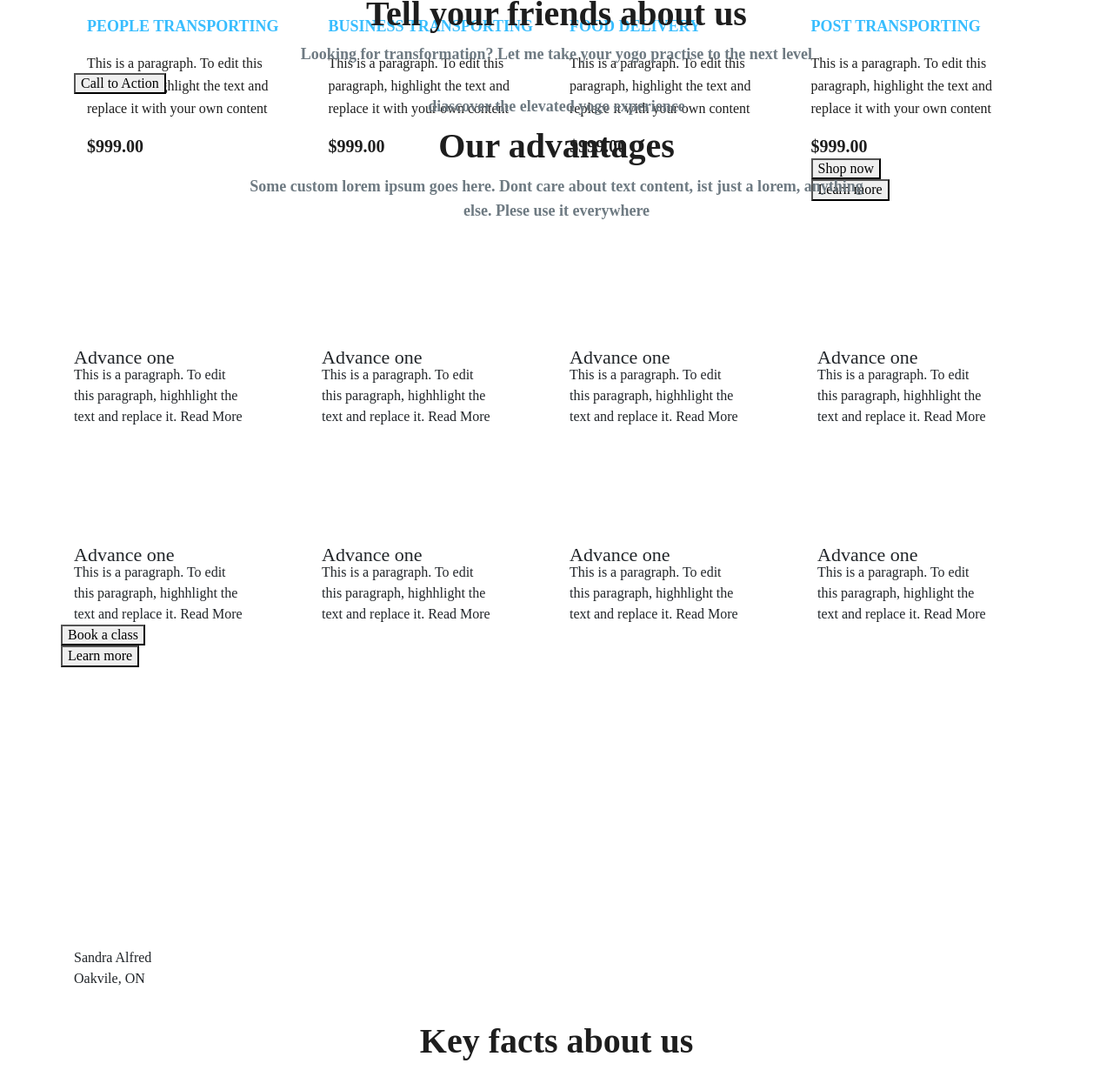
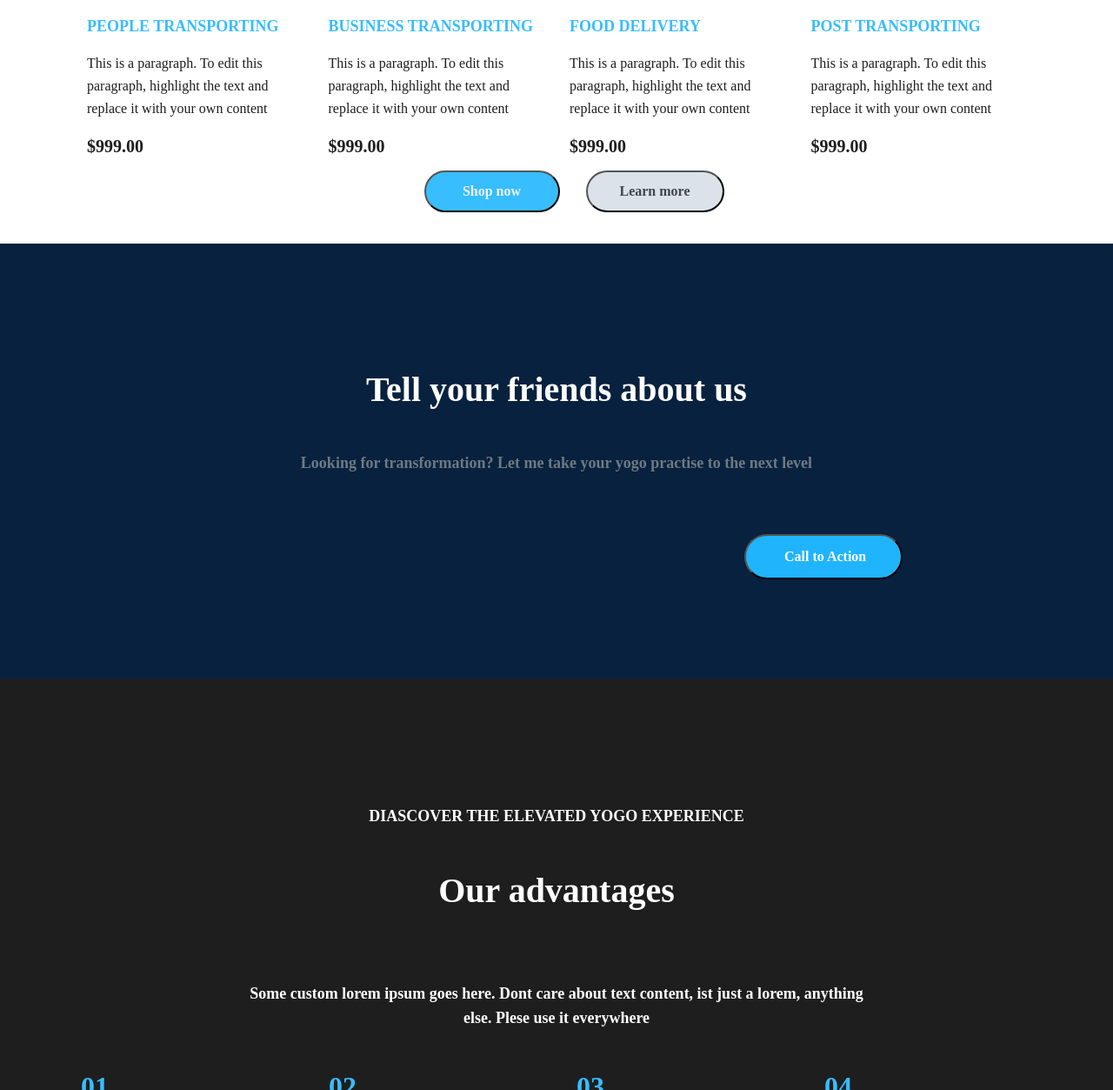
Before and after one commit to O-Shkoropad/verstka_1, a plain HTML site: page index.html in a window 1280 px wide. Shown: the part 1547-2800 px from the top of the page at 87% size. Drawn offline with nearby package versions, Linux system fonts and the light colour scheme.

Commit message:
Add files via upload

```diff
--- a/css/style.css
+++ b/css/style.css
@@ -106,8 +106,19 @@ h6 {
     font-weight: bold;
     font-size: 18px;
     line-height: 28px;
-    text-transform: uppercase;
+
     color: #FFFFFF;
+}
+.yui{
+    line-height: 26px;
+    align-items: center;
+    text-align: center;
+    font-family: Muli;
+    font-style: normal;
+    font-weight: normal;
+    font-size: 16px;
+    color: #FFFFFF;
+
 }
 /*header*/
 
@@ -161,7 +172,6 @@ li a:hover {
 
 .flex-container {
     display: flex;
-
     margin-top:174px;
 
 }
@@ -233,3 +243,303 @@ p{
     text-transform: uppercase;
     color: #38BDFE;
 }
+
+.button{
+    width:156px;
+    height:48px;
+    border-radius:28px;
+    background-color:#38BDFE;
+    color:#EEF4FA;
+    font-family: Mukta;
+    font-style: normal;
+    font-weight: 800;
+    font-size: 16px;
+    line-height: 24px;
+    text-align: center;
+    display:inline-block;
+margin-right:30px;
+
+}
+.button1 {
+    width:159px;
+    height:48px;
+    border-radius:28px;
+    background-color:#DBE2E9;
+    color: #43444B;
+    font-family: Mukta;
+    font-style: normal;
+    font-weight: 800;
+    font-size: 16px;
+    line-height: 24px;
+    text-align: center;
+}
+
+.flex-container2{
+    display: flex;
+    flex-direction: row;
+margin-top:14px;
+    margin-left:-445px;
+
+}
+.section-3{
+    margin-top:288px;
+    background-color: #08213E;
+    height:500px;
+}
+
+.text{
+    margin-top:144px;
+    align-items: center;
+    text-align: center;
+    color:#FFFFFF;
+}
+.text1{
+    margin-top:38px;
+    align-items: center;
+    text-align: center;
+}
+.button2 {
+    margin: 54px 450px;
+    padding: 12px 40px;
+    font-family: Mukta;
+    font-style: normal;
+    font-weight: 800;
+    font-size: 16px;
+    line-height: 24px;
+    background-color: #38BDFE;
+    border-radius: 28px;
+    align-items: center;
+    text-align: center;
+    color: #EEF4FA;
+    display: inline-block;
+}
+.section-4{
+    background-color:#1E1E1E;
+    height:1200px;
+}
+.text2{
+    margin-top:144px;
+
+    align-items: center;
+    text-align: center;
+    text-transform: uppercase;
+    color: #FFFFFF;
+}
+.text3{
+    margin-top:40px;
+    align-items: center;
+    text-align: center;
+    color: #FFFFFF;
+}
+.text4{
+    margin-top:72px;
+    align-items: center;
+    text-align: center;
+    color: #FFFFFF;
+
+}
+.text5{
+    line-height: 72px;
+    display: flex;
+    align-items: center;
+    color: #38BDFE;
+
+}
+.text6{
+    display: flex;
+    align-items: center;
+    line-height: 28px;
+    color: #FFFFFF;
+
+
+
+}
+.text7{
+    line-height: 26px;
+    display: flex;
+    align-items: center;
+    color: #C5C5C5;
+    margin-top:30px;
+}
+.text8{
+    line-height: 24px;
+    display: flex;
+    align-items: center;
+    color: #66C0EC;
+    font-weight:800px;
+    margin-top:16px;
+}
+.button2{
+    background: #20B4FD;
+    border-radius: 28px;
+    font-family: Mukta;
+    font-style: normal;
+    font-weight: 800;
+    font-size: 16px;
+    line-height: 24px;
+
+    align-items: center;
+    text-align: center;
+    color: #FFFFFF;
+    padding-top:12px;
+    padding-left:44px;
+    margin-top:60px;
+    margin-left:771px;
+    margin-right:74px;
+}
+.button3{
+    background: #FFFFFF;
+    border-radius: 28px;
+    font-family: Mukta;
+    font-style: normal;
+    font-weight: 800;
+    font-size: 16px;
+    line-height: 24px;
+
+    align-items: center;
+    text-align: center;
+    color: #43444B;
+    padding:12px 44px;
+
+    margin-top:60px;
+}
+.text9{
+    font-weight: 300;
+    line-height: 28px;
+
+    align-items: center;
+    text-align: center;
+    color: #1E1E1E;
+    margin-top:36px;
+
+}
+.section5{
+    background-color: #FFFFFF;
+    height: 561px;
+}
+.text10{
+
+font-weight:bold;
+    color: #20B4FD;
+    margin-top:148px;
+    align-items: center;
+    text-align: center;
+}
+.text11{
+    font-weight:bold;
+    color: #20B4FD;
+    margin-top:148px;
+    align-items: center;
+    text-align: center;
+}
+.text12{
+
+    color: #1E1E1E;
+    margin-top:32px;
+    align-items: center;
+    text-align: center;
+    font-family: Muli;
+    font-style: normal;
+    font-weight: 600;
+    font-size: 16px;
+    line-height: 24px;
+
+
+}
+.text13{
+    color: #6E7A82;
+    align-items: center;
+    text-align: center;
+    font-family: Muli;
+    font-style: normal;
+    font-weight: 300;
+    font-size: 16px;
+    line-height: 24px;
+margin-bottom:144px;
+}
+.section-6{
+    height: 662px;
+    background-color: #1E1E1E;
+
+}
+.text14{
+    margin-top:144px;
+    align-items: center;
+    text-align: center;
+    text-transform: uppercase;
+    color: #FFFFFF;
+
+}
+.text15{
+    line-height: 48px;
+  margin-top:4px;
+    align-items: center;
+    text-align: center;
+    color: #FFFFFF
+}
+.text16{
+    margin-top:4px;
+    font-weight: 300;
+    line-height: 28px;
+    align-items: center;
+    text-align: center;
+    color: #FFFFFF;
+}
+.text17{
+    font-weight: bold;
+    line-height: 72px;
+    display: flex;
+    align-items: center;
+    text-align: center;
+  color: #FFFFFF;
+ margin-left:70px;
+}
+.flex-container3{
+    margin-left:-400px;
+
+    display: flex;
+    flex-direction: row;
+}
+.section-7{
+    height: 364px;
+    background-color: #FFFFFF;
+}
+.brand1{
+    margin-top:56px;
+    align-items: center;
+    text-align: center;
+}
+.text18 {
+    font-weight: 300;
+    line-height: 28px;
+    align-items: center;
+    text-align: center;
+    color: #1E1E1E;
+    margin-top:20px;
+}
+.flex-container4{
+    display: flex;
+    flex-direction: row;
+
+}
+.flex-container4>div{
+    padding:10px;
+    margin-top:15px;
+    margin-left:120px;
+    font-weight: 600;
+    line-height: 24px;
+    font-size: 16px;
+    font-family: Muli;
+    font-style: normal;
+    align-items: center;
+    color: #1E1E1E;
+
+}
+.text19{
+    font-weight: 300;
+    line-height: 24px;
+    align-items: center;
+    text-align: center;
+    color: #6E7A82;
+    margin-top:32px;
+}
```
